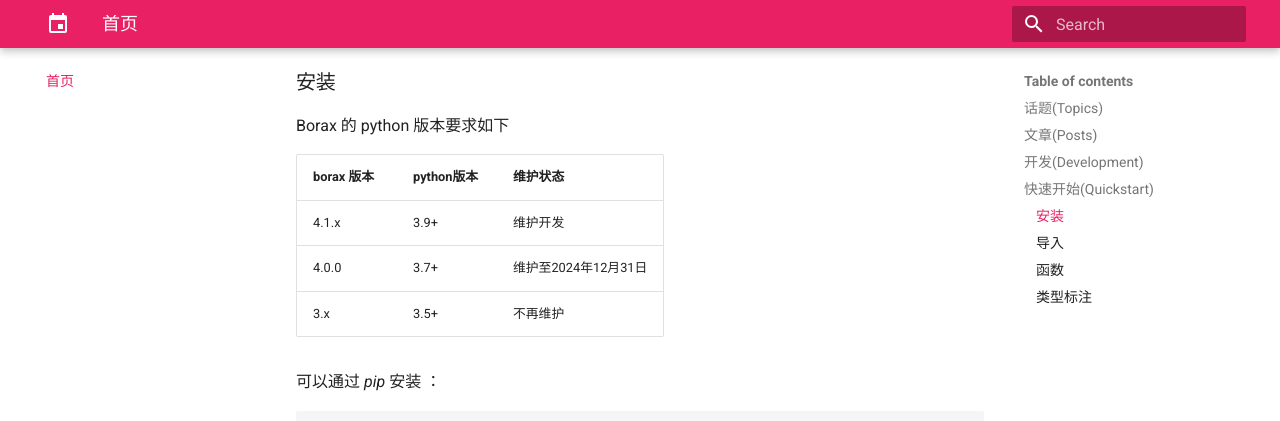
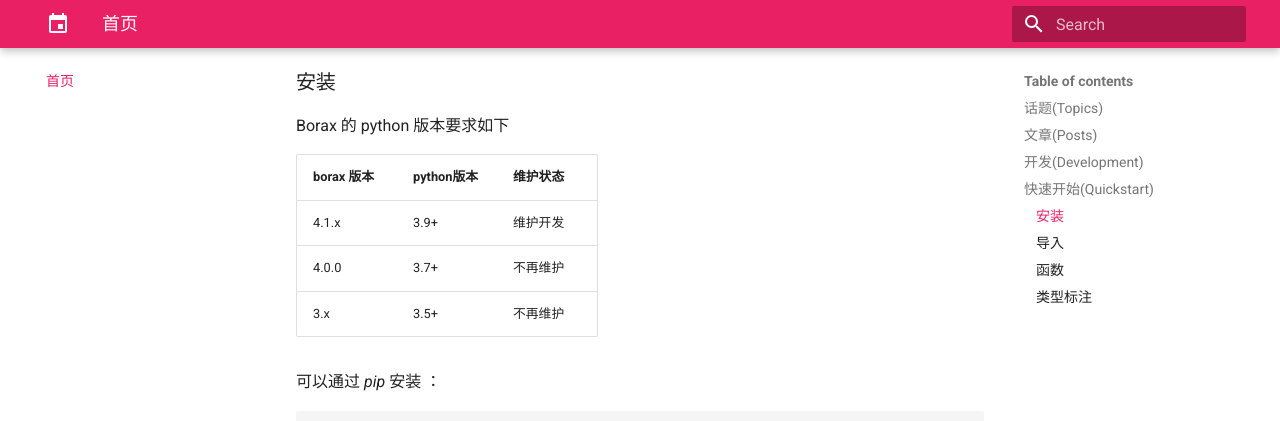
Before and after one commit to kinegratii/borax, an MkDocs documentation site: the page built from docs/README.md, in a window 1280 px wide and 900 px high, scrolled down 1157 px. Shown: the top 421 px of the window. Built offline with MkDocs 1.6.1 and Material for MkDocs 9.7.7, drawn with Linux system fonts in a browser that asks for light colours.

```diff
--- a/docs/README.md
+++ b/docs/README.md
@@ -44,7 +44,7 @@ Borax 的 python 版本要求如下
 | borax 版本 | python版本 | 维护状态 |
 | ------ | ------ | ------ |
 | 4.1.x | 3.9+ | 维护开发 |
-| 4.0.0 | 3.7+ | 维护至2024年12月31日 |
+| 4.0.0 | 3.7+ | 不再维护 |
 | 3.x | 3.5+ | 不再维护 |
 
 可以通过 *pip* 安装 ：
--- a/pyproject.toml
+++ b/pyproject.toml
@@ -19,6 +19,7 @@ classifiers = [
     "Programming Language :: Python :: 3.10",
     "Programming Language :: Python :: 3.11",
     "Programming Language :: Python :: 3.12",
+    "Programming Language :: Python :: 3.13",
     "Programming Language :: Python :: 3 :: Only",
     "Intended Audience :: Developers",
     "License :: OSI Approved :: MIT License",
```
Also changed, not shown: README.md (+1 -1 lines), 1 other file.
